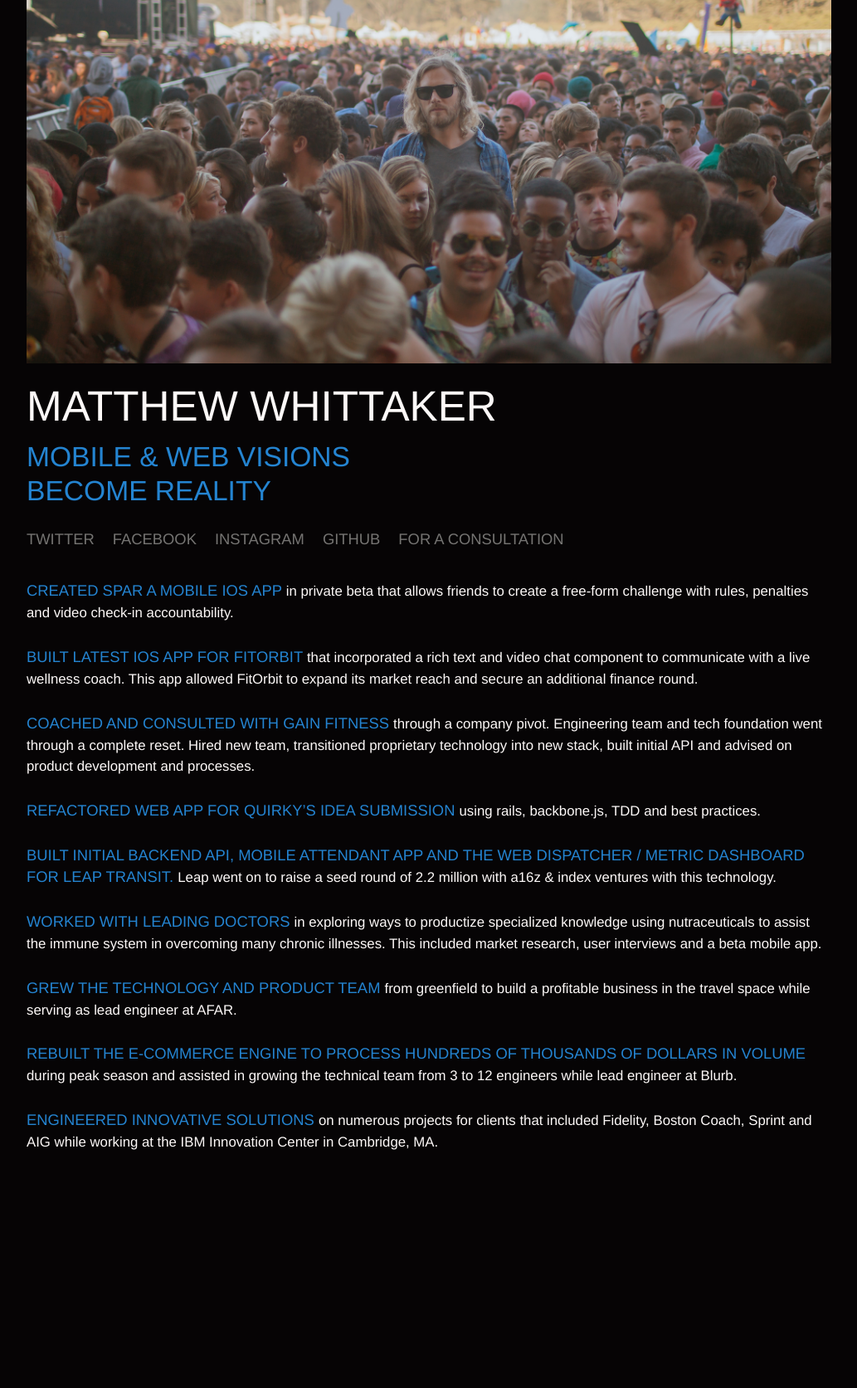
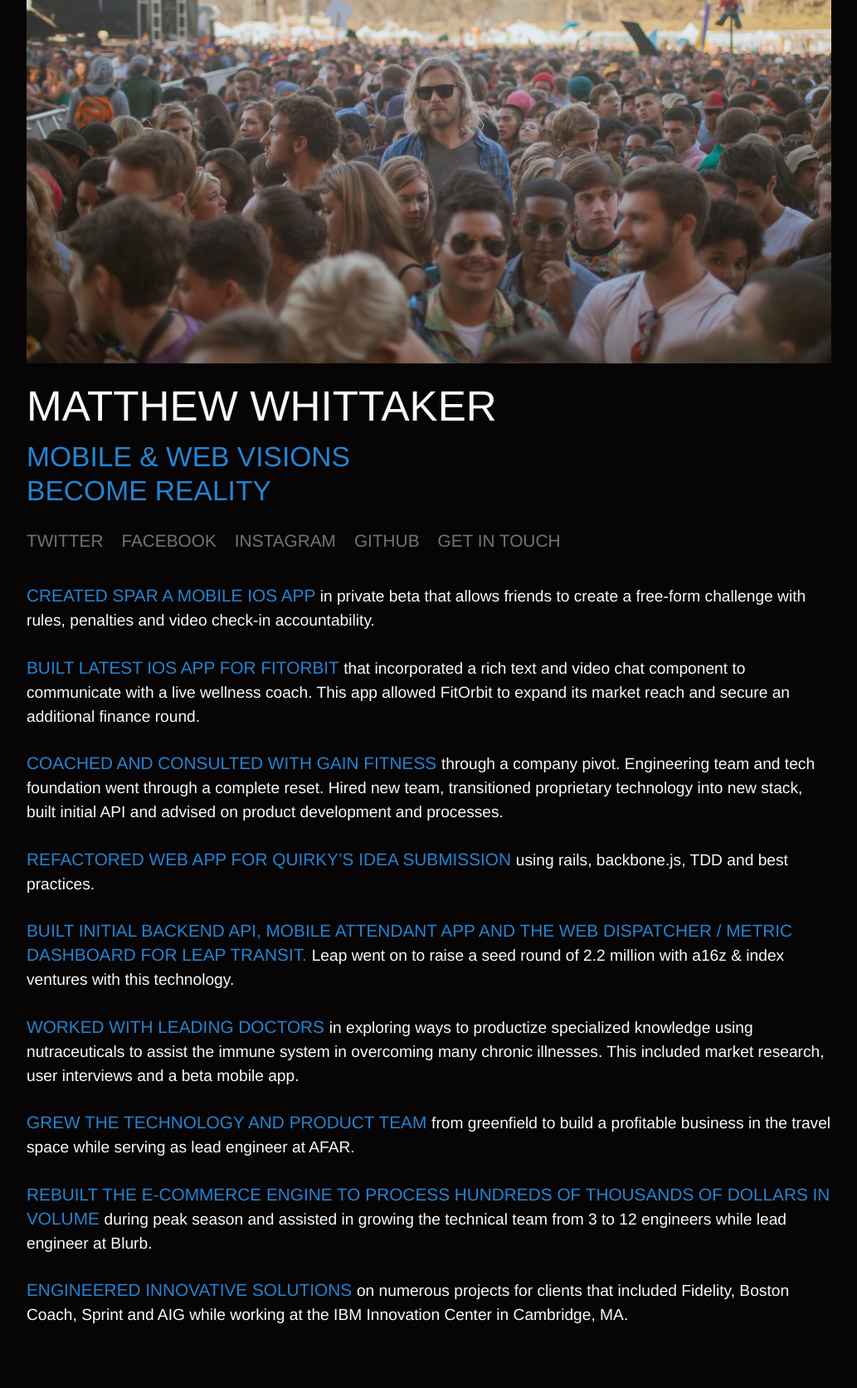
Before and after one commit to mwhitt/mwhittaker.com, a Jekyll site: the page built from index.html, in a window 1280 px wide. Shown: the whole page at 83% size, without its empty margins (123-1156 px from the left). Built offline with Jekyll 4.4.1, drawn with Linux system fonts in a browser that asks for light colours; before the commit the page ends 1464 px from its top, so only the background shows below that.

Commit message:
some copy tweaks

```diff
--- a/css/site.css
+++ b/css/site.css
@@ -57,15 +57,15 @@
   }
 
   .contact a {
-    font-size: 1.15rem;
+    font-size: 1.3rem;
   }
 
   .experience h6 {
-    font-size: 1.15rem;
+    font-size: 1.3rem;
   }
 
   .experience h6 > small {
-    font-size: 1.05rem;
+    font-size: 1.2rem;
   }
 
 }
--- a/index.html
+++ b/index.html
@@ -27,7 +27,7 @@
       <li><a href="https://www.facebook.com/mwhitt" target="_blank">Facebook</a></li>
       <li><a href="http://instagram.com/mattdude" target="_blank">Instagram</a></li>
       <li><a href="https://github.com/mwhitt" target="_blank">Github</a></li>
-      <li><a href="#" onclick="document.location.href = 'mailto:'+'matt@'+'mwhittaker'+'.com'; return false;">For a consultation</a></li>
+      <li><a href="#" onclick="document.location.href = 'mailto:'+'matt@'+'mwhittaker'+'.com'; return false;">Get in touch</a></li>
     </ul>
   </div>
 </div>
```
